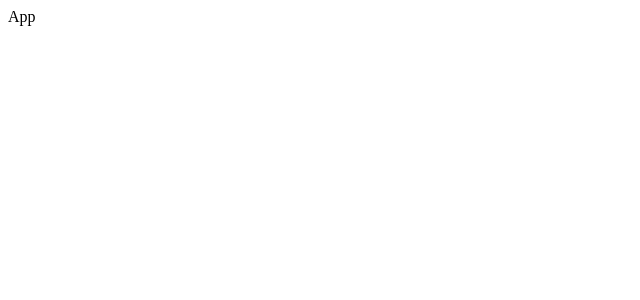
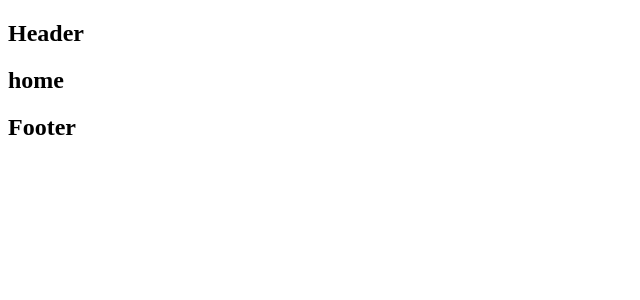
Before and after one commit to chenuvi/react-epic-1, a React (Create React App) app: page / in a window 1280 px wide. Shown: the top 300 px of the page, without its empty margins (0-640 px from the left). Built offline with nearby package versions, Linux system fonts and the light colour scheme.

Commit message:
feat: 设置路由

```diff
--- a/src/App.js
+++ b/src/App.js
@@ -3,11 +3,25 @@ import {
   Switch,
   Route
 } from 'react-router-dom'
+import Header from './components/Header'
+import Footer from './components/Footer'
+import About from './pages/About'
+import History from './pages/History'
+import Home from './pages/Home'
+
 
 function App() {
   return (
-    <div className="App">
-      App
+    <div className="app">
+      <Header />
+
+      <Switch>
+        <Route path='/' exact component={Home}></Route>
+        <Route path='/history'  component={History}></Route>
+        <Route path='/'  component={About}></Route>
+      </Switch>
+
+      <Footer />
     </div>
   );
 }
```
Also changed, not shown: 1 other file (tests, documents, lock files or other folders).
